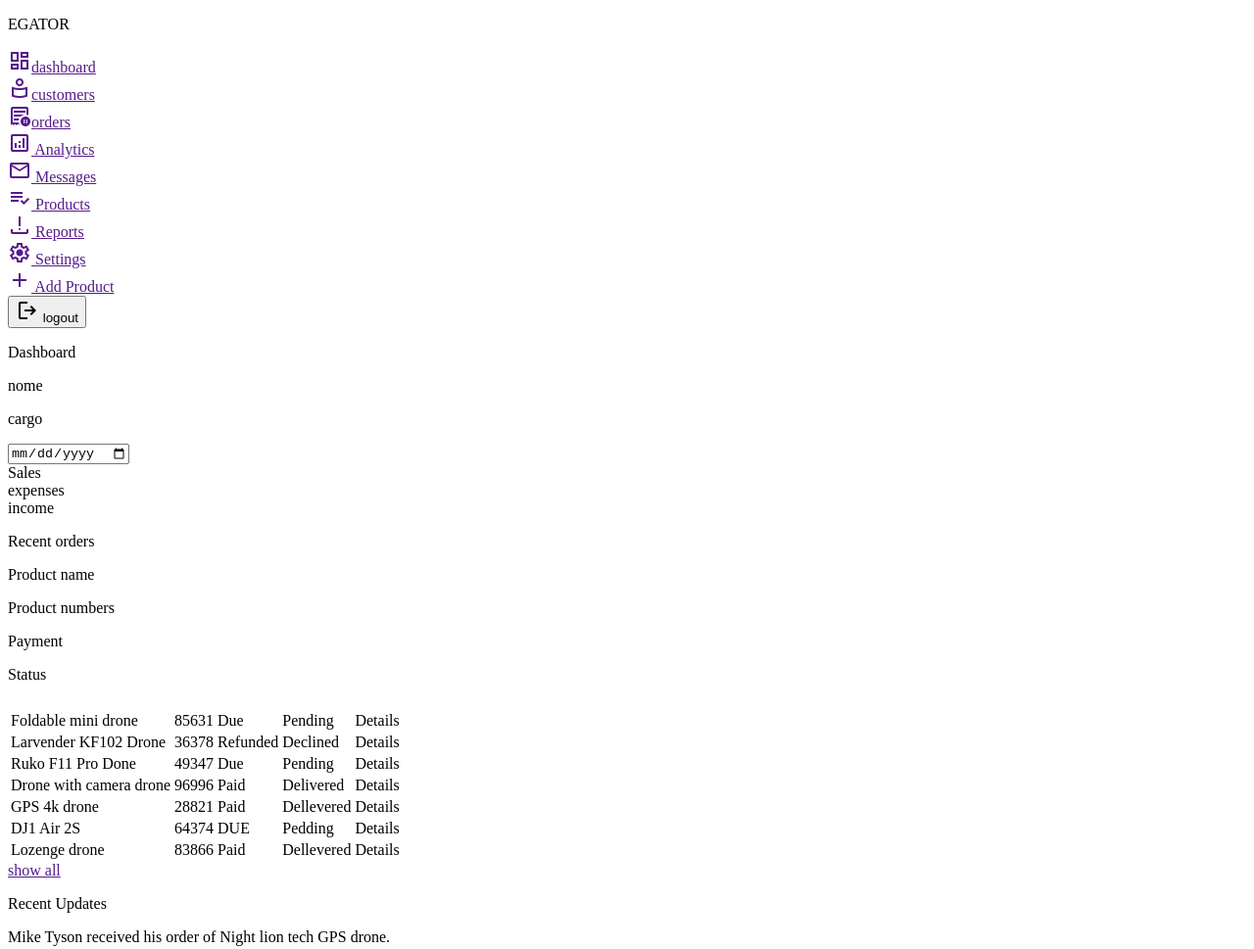
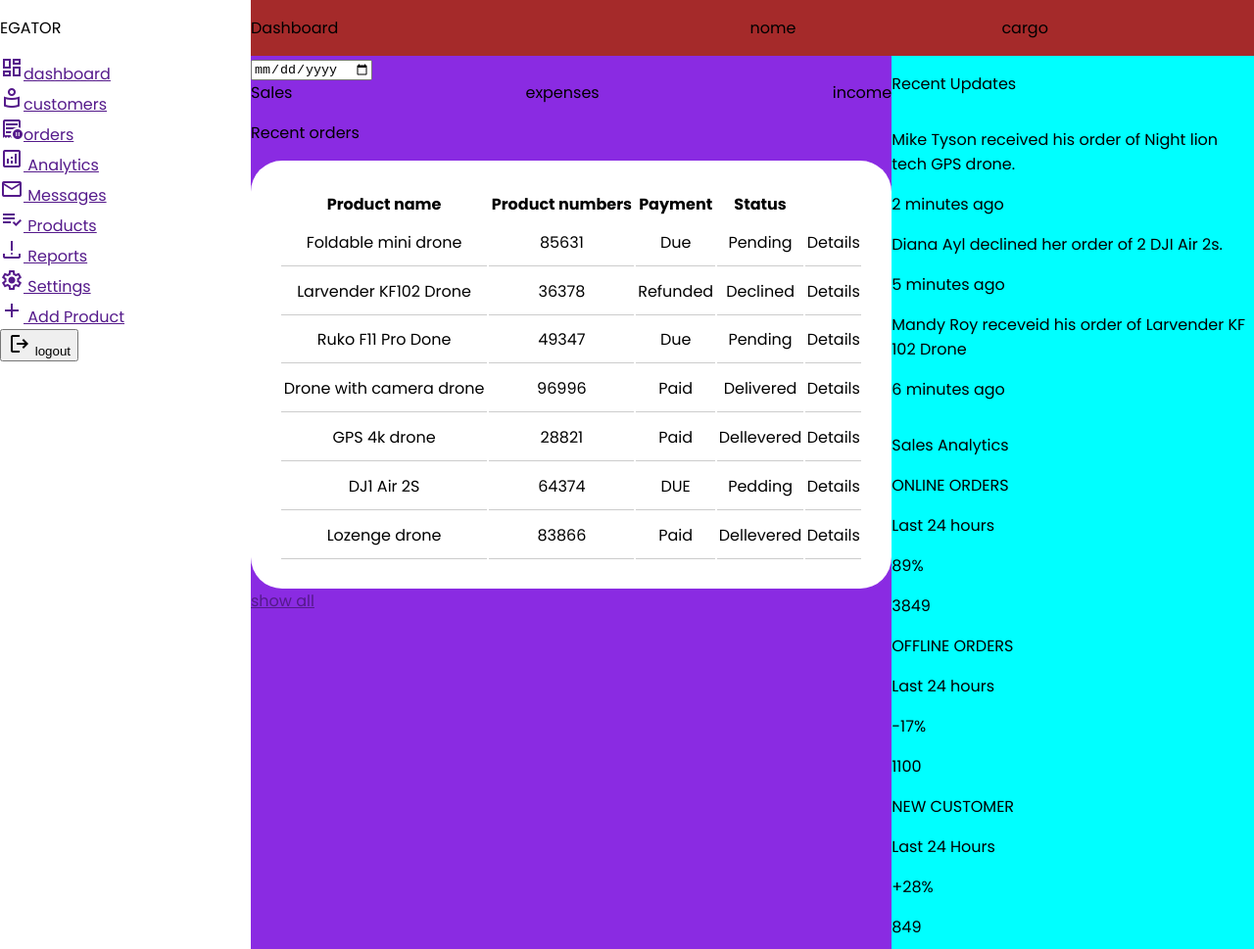
Before and after one commit to jpeufrasio/adm-page-17, a plain HTML site: page index.html in a window 1280 px wide. Shown: the top 969 px of the page at 98% size. Drawn offline with nearby package versions, Linux system fonts and the light colour scheme.

Commit message:
ajuste final

```diff
--- a/index.html
+++ b/index.html
@@ -5,16 +5,26 @@
     <meta charset="UTF-8">
     <meta name="viewport" content="width=device-width, initial-scale=1.0">
     <link rel="stylesheet" href="style.css">
-    <link rel="stylesheet" href="https://fonts.googleapis.com/css2?family=Material+Symbols+Outlined:opsz,wght,FILL,GRAD@20..48,100..700,0..1,-50..200" />
-    <link rel="stylesheet" href="https://fonts.googleapis.com/css2?family=Material+Symbols+Outlined:opsz,wght,FILL,GRAD@20..48,100..700,0..1,-50..200" />
-    <link rel="stylesheet" href="https://fonts.googleapis.com/css2?family=Material+Symbols+Outlined:opsz,wght,FILL,GRAD@20..48,100..700,0..1,-50..200" />
-    <link rel="stylesheet" href="https://fonts.googleapis.com/css2?family=Material+Symbols+Outlined:opsz,wght,FILL,GRAD@20..48,100..700,0..1,-50..200" />
-    <link rel="stylesheet" href="https://fonts.googleapis.com/css2?family=Material+Symbols+Outlined:opsz,wght,FILL,GRAD@24,400,0,0" />
-    <link rel="stylesheet" href="https://fonts.googleapis.com/css2?family=Material+Symbols+Outlined:opsz,wght,FILL,GRAD@20..48,100..700,0..1,-50..200" />
-    <link rel="stylesheet" href="https://fonts.googleapis.com/css2?family=Material+Symbols+Outlined:opsz,wght,FILL,GRAD@20..48,100..700,0..1,-50..200" />
-    <link rel="stylesheet" href="https://fonts.googleapis.com/css2?family=Material+Symbols+Outlined:opsz,wght,FILL,GRAD@20..48,100..700,0..1,-50..200" />
-    <link rel="stylesheet" href="https://fonts.googleapis.com/css2?family=Material+Symbols+Outlined:opsz,wght,FILL,GRAD@20..48,100..700,0..1,-50..200" />
-    <link rel="stylesheet" href="https://fonts.googleapis.com/css2?family=Material+Symbols+Outlined:opsz,wght,FILL,GRAD@20..48,100..700,0..1,-50..200" />
+    <link rel="stylesheet"
+        href="https://fonts.googleapis.com/css2?family=Material+Symbols+Outlined:opsz,wght,FILL,GRAD@20..48,100..700,0..1,-50..200" />
+    <link rel="stylesheet"
+        href="https://fonts.googleapis.com/css2?family=Material+Symbols+Outlined:opsz,wght,FILL,GRAD@20..48,100..700,0..1,-50..200" />
+    <link rel="stylesheet"
+        href="https://fonts.googleapis.com/css2?family=Material+Symbols+Outlined:opsz,wght,FILL,GRAD@20..48,100..700,0..1,-50..200" />
+    <link rel="stylesheet"
+        href="https://fonts.googleapis.com/css2?family=Material+Symbols+Outlined:opsz,wght,FILL,GRAD@20..48,100..700,0..1,-50..200" />
+    <link rel="stylesheet"
+        href="https://fonts.googleapis.com/css2?family=Material+Symbols+Outlined:opsz,wght,FILL,GRAD@24,400,0,0" />
+    <link rel="stylesheet"
+        href="https://fonts.googleapis.com/css2?family=Material+Symbols+Outlined:opsz,wght,FILL,GRAD@20..48,100..700,0..1,-50..200" />
+    <link rel="stylesheet"
+        href="https://fonts.googleapis.com/css2?family=Material+Symbols+Outlined:opsz,wght,FILL,GRAD@20..48,100..700,0..1,-50..200" />
+    <link rel="stylesheet"
+        href="https://fonts.googleapis.com/css2?family=Material+Symbols+Outlined:opsz,wght,FILL,GRAD@20..48,100..700,0..1,-50..200" />
+    <link rel="stylesheet"
+        href="https://fonts.googleapis.com/css2?family=Material+Symbols+Outlined:opsz,wght,FILL,GRAD@20..48,100..700,0..1,-50..200" />
+    <link rel="stylesheet"
+        href="https://fonts.googleapis.com/css2?family=Material+Symbols+Outlined:opsz,wght,FILL,GRAD@20..48,100..700,0..1,-50..200" />
     <title>PROJETO</title>
 </head>
 
@@ -94,30 +104,31 @@
                 <div class="img"></div>
             </header>
             <div class="meio">
-
                 <div class="esquerda">
                     <input type="date" name="" id="">
+                    <div class="topocima">
                         <div class="div">Sales </div>
                         <div class="div">expenses</div>
                         <div class="div">income</div>
-
-                    <div class="div">
+                    </div>
+                    <div class="titulocima">
                         <p>Recent orders</p>
                         <table>
                             <thead>
                                 <tr>
-                                    <p>Product name</p>
+                                    <th>
+                                        Product name
+                                    </th>
+                                    <th>
+                                        Product numbers
+                                    </th>
+                                    <th>
+                                        Payment
+                                    </th>
+                                    <th>
+                                        Status
+                                    </th>
                                 </tr>
-                                <tr>
-                                    <p>Product numbers</p>
-                                </tr>
-                                <tr>
-                                    <p>Payment</p>
-                                </tr>
-                                <tr>
-                                    <p>Status</p>
-                                </tr>
-                                <tr></tr>
                             </thead>
                             <tbody>
                                 <tr>
--- a/style.css
+++ b/style.css
@@ -1,13 +1,69 @@
-.header {
+@import url('https://fonts.googleapis.com/css2?family=Poppins:ital,wght@0,100;0,200;0,300;0,400;0,500;0,600;0,700;0,800;0,900;1,100;1,200;1,300;1,400;1,500;1,600;1,700;1,800;1,900&display=swap');
+
+header{
+    display: flex;
+    justify-content: space-between;
+    background-color: brown;
+}
+
+
+aside{
+    width: 20%;
+}
+
+body {
+    margin: 0;
+    padding: 0;
+    box-sizing: border-box;
+    font-family: 'Poppins', sans-serif;
+}
+
+.container{
+    display: flex;
+    width: 100%;
+    height: 100%;
+}
+
+main {
+    display: flex;
+    flex-direction: column;
+    width: 80%;
+}
+
+main .meio {
+    width: 100%;
+    display: flex;
+}
+
+.topocima {
+    display: flex;
+    justify-content: space-between;
+}
+
+main .meio .esquerda {
+    width: 80%;
+    background-color: blueviolet;
+}
+main .meio .direita {
+    display: flex;
+    flex-direction: column;
+    background-color: aqua;
+}
+
+.titulotabela {
+    display: flex;
+    justify-content: space-between;
+}
+
+table {
+    width: 100%;
+    background-color: white;
+    padding: 1.8rem;
+    border-radius: 2rem;
+    text-align: center;
 
 }
-
-.aside {
-
+table tbody td {
+    height: 2.8rem;
+    border-bottom: 1px solid #cccccc;
 }
-
-.meio .esquerda {
-
-}
-
-.meio .direita {}
```
Lines whose indentation alone changed are shown as unchanged.
